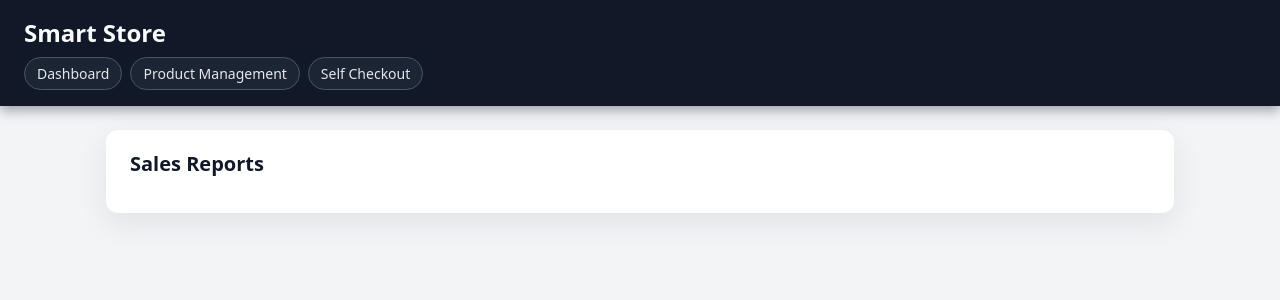
After one commit to mjk-22/smart_store, a Django app: page /sales-report/ in a window 1280 px wide. The commit adds this page. Shown: the top 300 px of the page. Run offline with Django 5.2, Linux system fonts and the light colour scheme.

Commit message:
added routing for sales reports

```diff
--- a/phase3/phase3/templates/receipt_detail.html
+++ b/phase3/phase3/templates/receipt_detail.html
@@ -3,7 +3,6 @@
 {% block content %}
 <section class="card" style="max-width:600px;margin:0 auto;">
     <h2>Smart Store - Receipt</h2>
-
     <p><strong>Customer:</strong> {{ customer.name }}</p>
     <p><strong>Membership #:</strong> {{ customer.membership_id }}</p>
     <p><strong>Date:</strong> {{ receipt.time }}</p>
--- /dev/null
+++ b/phase3/phase3/templates/sales_report.html
@@ -0,0 +1,8 @@
+{% extends "base.html" %}
+
+{% block content %}
+<section class="card">
+    <h2>Sales Reports</h2>
+
+</section>
+{% endblock %}
--- a/phase3/phase3/templates/self_checkout_cart.html
+++ b/phase3/phase3/templates/self_checkout_cart.html
@@ -9,6 +9,7 @@
     <div style="display:grid; grid-template-columns:1fr 2fr; gap:24px;">
         <div>
             <h3>Account</h3>
+            <p><strong>ID: </strong> {{ customer.id }}</p>
             <p><strong>Name:</strong> {{ customer.name }}</p>
             <p><strong>Email:</strong> {{ customer.email }}</p>
             <p><strong>Membership #:</strong> {{ customer.membership_id }}</p>
--- a/phase3/phase3/urls.py
+++ b/phase3/phase3/urls.py
@@ -46,5 +46,8 @@ urlpatterns = [
     path('account/', views.customer_account, name='customer_account'),
     path('receipt/<int:receipt_id>/', views.receipt_detail, name='receipt_detail'),
     path('checkout/', views.checkout, name='checkout_api'),
-     path("self-checkout/logout/", views.checkout_logout, name="checkout_logout"),
+    path("self-checkout/logout/", views.checkout_logout, name="checkout_logout"),
+
+    # Phase 4 reports
+    path('sales-report/', views.sales_report, name='sales_report'),
 ]
--- a/phase3/phase3/views.py
+++ b/phase3/phase3/views.py
@@ -324,3 +324,6 @@ def receipt_detail(request, receipt_id):
         "customer": receipt.customer_id,
     }
     return render(request, "receipt_detail.html", context)
+
+def sales_report(request):
+    return render(request, "sales_report.html")
--- a/phase3/static/js/main.js
+++ b/phase3/static/js/main.js
@@ -54,9 +54,15 @@ function renderCart() {
 
 
 function addToCart(productID, name, price, stock) {
+
     if (!cart[productID] && stock > 0) {
         cart[productID] = { name, price, quantity: 1 };
     } else {
+        if (stock <= 0) {
+            showNotification("No more stock available", "error");
+            return;
+        }
+
         if (cart[productID].quantity < stock) {
             cart[productID].quantity += 1;
         } else {
@@ -66,6 +72,13 @@ function addToCart(productID, name, price, stock) {
     }
     renderCart();
     showNotification(`Added ${name} to cart`, "success");
+
+    console.log("ID: " + productID);
+    console.log("Name: " + name);
+    console.log("Price: " + price);
+    console.log("Stock: " + stock);
+
+    console.log(cart[productID])
 }
 
 function removeFromCart(productID) {
```
Also changed, not shown: phase3/db.sqlite3.
